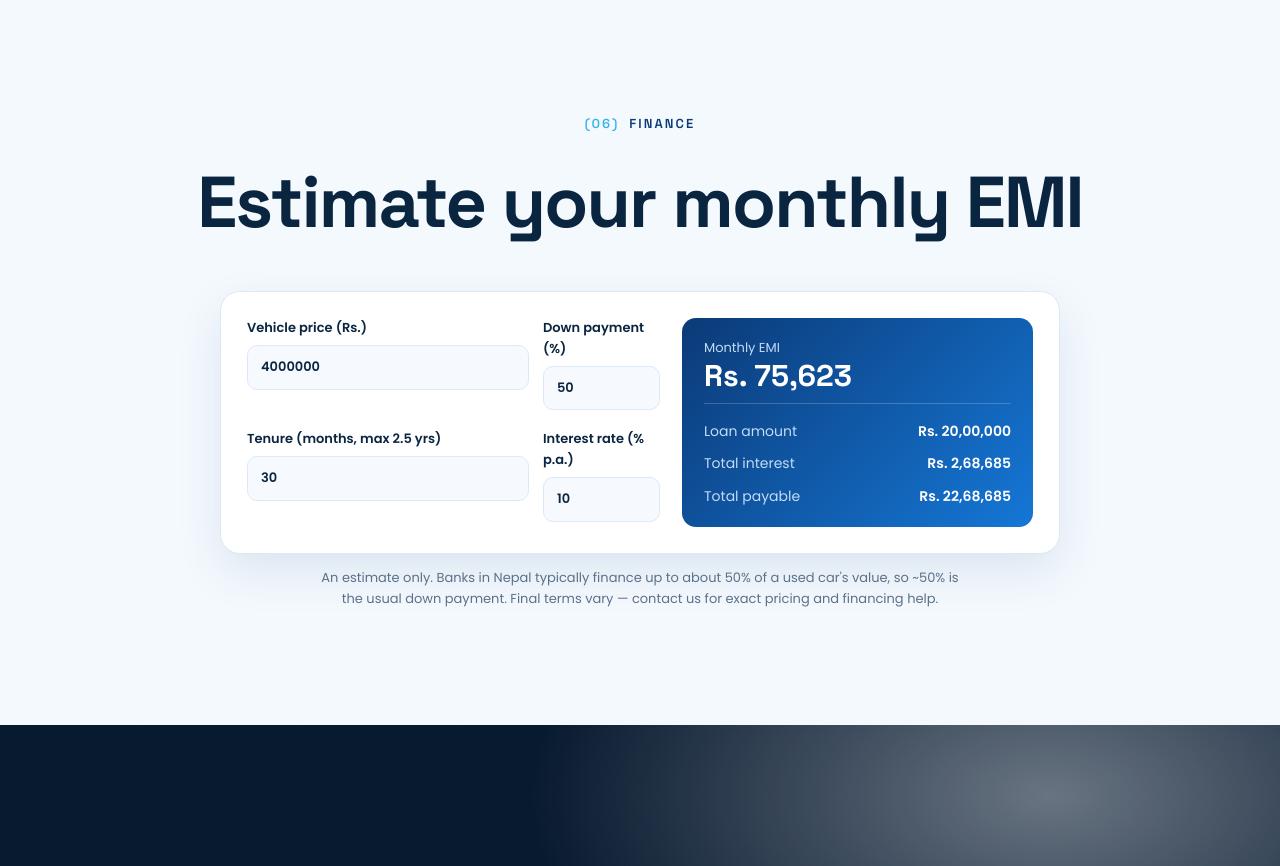
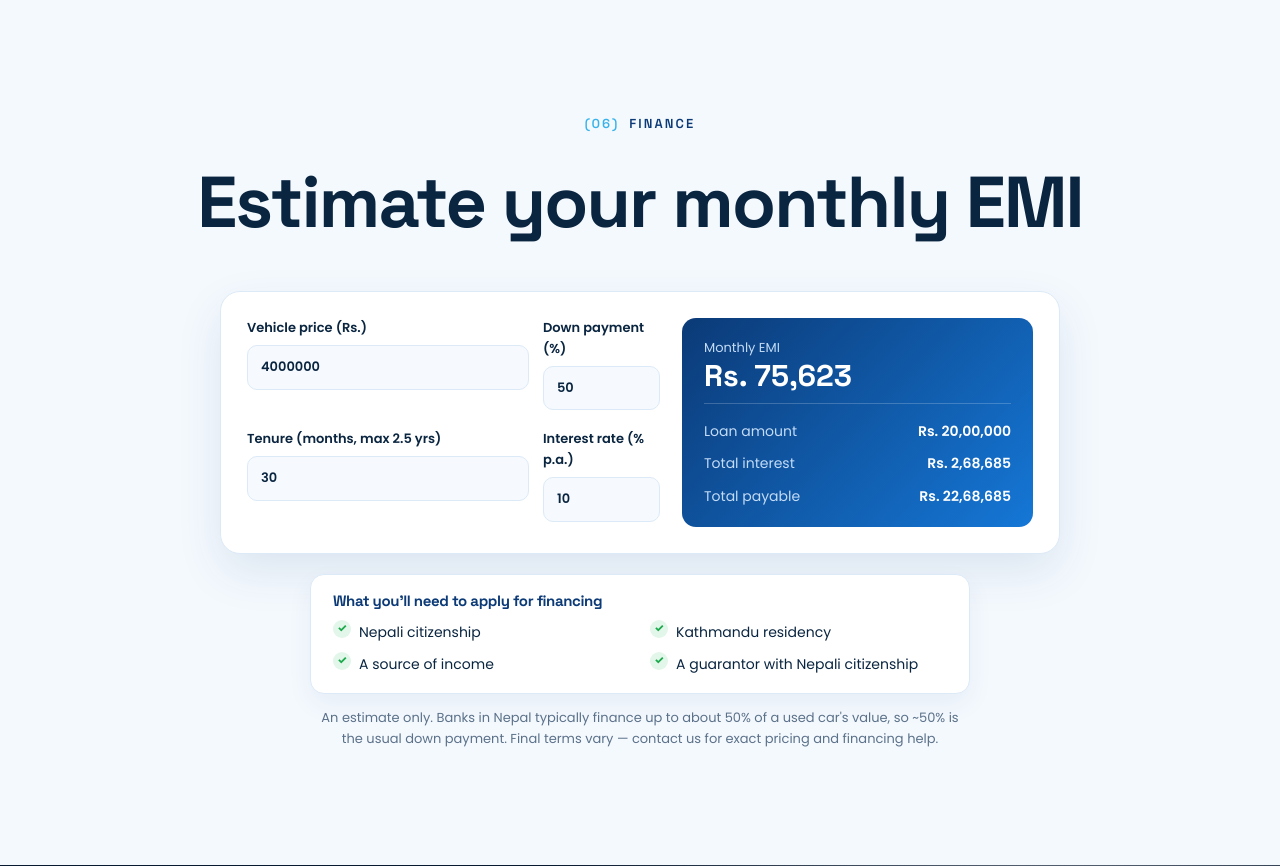
Before and after one commit to sasam17/shreya-auto-enterprises, a Flask app: page /car/1 in a window 1280 px wide. Shown: the part 4993-5859 px from the top of the page. Run offline with Flask 3, Linux system fonts and the light colour scheme; data comes from the database, SQL or seed files in the repository; some libraries are stand-ins or nearby versions.

Commit message:
Finance: list EMI/financing requirements under the calculator
Add a bilingual "What you'll need to apply for financing" checklist (Nepali
citizenship, Kathmandu residency, income source, a guarantor with Nepali
citizenship) below the EMI calculator on the home and car pages. Bump asset
cache version to v53.

Co-Authored-By: Claude Opus 4.8 <noreply@anthropic.com>

```diff
--- a/static/assets/css/styles.css
+++ b/static/assets/css/styles.css
@@ -866,7 +866,13 @@ body.cursor-live .cur-dot, body.cursor-live .cur-ring{opacity:1}
 .emi-out__row{display:flex; align-items:center; justify-content:space-between; font-size:14px}
 .emi-out__row span{color:#c3dbf6}
 .emi-note{text-align:center; color:var(--ink-dim, #5b7189); font-size:13px; margin-top:14px; max-width:640px; margin-left:auto; margin-right:auto}
+.emi-reqs{max-width:660px; margin:20px auto 0; background:var(--card,#fff); border:1px solid var(--line,#dceaf7); border-radius:14px; padding:18px 22px; box-shadow:0 10px 26px rgba(11,58,119,.06)}
+.emi-reqs h3{font-family:var(--font-display,"Space Grotesk"),sans-serif; font-size:15px; margin:0 0 12px; color:var(--navy,#0b3a77)}
+.emi-reqs ul{list-style:none; margin:0; padding:0; display:grid; grid-template-columns:1fr 1fr; gap:10px 20px}
+.emi-reqs li{position:relative; padding-left:26px; font-size:14px; color:var(--ink,#0a2540)}
+.emi-reqs li::before{content:"✓"; position:absolute; left:0; top:-1px; width:18px; height:18px; border-radius:50%; background:#e2f6ea; color:#1ba94c; font-size:11px; font-weight:800; display:flex; align-items:center; justify-content:center}
 @media(max-width:680px){ .emi-card{grid-template-columns:1fr} .emi-inputs{grid-template-columns:1fr 1fr} }
+@media(max-width:560px){ .emi-reqs ul{grid-template-columns:1fr} }
 
 /* compare button on cards + floating tray */
 .car-card__cmp{width:34px; height:34px; flex:0 0 auto; border:1.5px solid var(--line, #dceaf7); background:var(--card,#fff); color:var(--navy,#0b3a77); border-radius:50%; cursor:pointer; font-size:15px; line-height:1; display:inline-flex; align-items:center; justify-content:center; transition:background .18s, color .18s, border-color .18s}
--- a/templates/car.html
+++ b/templates/car.html
@@ -22,7 +22,7 @@
   <link rel="preconnect" href="https://fonts.gstatic.com" crossorigin />
   <link rel="stylesheet" media="print" onload="this.media='all'" href="https://fonts.googleapis.com/css2?family=Noto+Sans+Devanagari:wght@400;500;600;700&family=Poppins:wght@400;500;600&family=Space+Grotesk:wght@500;600;700&display=swap" />
   <noscript><link rel="stylesheet" href="https://fonts.googleapis.com/css2?family=Noto+Sans+Devanagari:wght@400;500;600;700&family=Poppins:wght@400;500;600&family=Space+Grotesk:wght@500;600;700&display=swap" /></noscript>
-  <link rel="stylesheet" href="/assets/css/styles.css?v=52" />
+  <link rel="stylesheet" href="/assets/css/styles.css?v=53" />
 </head>
 {% set label = car.brand ~ ' ' ~ car.name ~ (' ' ~ car.year if car.year else '') %}
 {% set inquiry = "Hello Shreya Auto, I'm interested in the " ~ label ~ (" (" ~ car.specs[0] ~ ")" if car.specs else "") ~ ". Is it still available?" %}
@@ -233,6 +233,15 @@
             <div class="emi-out__row"><span data-en="Total payable" data-np="कुल भुक्तानी">Total payable</span><b id="emiTotal">—</b></div>
           </div>
         </div>
+        <div class="emi-reqs reveal-up" data-delay="3">
+          <h3 data-en="What you'll need to apply for financing" data-np="फाइनान्सका लागि के चाहिन्छ">What you'll need to apply for financing</h3>
+          <ul>
+            <li data-en="Nepali citizenship" data-np="नेपाली नागरिकता">Nepali citizenship</li>
+            <li data-en="Kathmandu residency" data-np="काठमाडौँ बसोबास">Kathmandu residency</li>
+            <li data-en="A source of income" data-np="आम्दानीको स्रोत">A source of income</li>
+            <li data-en="A guarantor with Nepali citizenship" data-np="नेपाली नागरिकता भएको जमानीकर्ता">A guarantor with Nepali citizenship</li>
+          </ul>
+        </div>
         <p class="emi-note reveal-up" data-en="An estimate only. Banks in Nepal typically finance up to about 50% of a used car's value, so ~50% is the usual down payment. Final terms vary — contact us for exact pricing and financing help." data-np="यो अनुमान मात्र हो। नेपालमा बैंकहरूले प्रायः सेकेन्डह्यान्ड गाडीको करिब ५०% सम्म मात्र फाइनान्स गर्छन्, त्यसैले प्रायः ५०% अग्रिम भुक्तानी हुन्छ। अन्तिम सर्त फरक हुन सक्छ — सही मूल्यका लागि सम्पर्क गर्नुहोस्।">An estimate only. Banks in Nepal typically finance up to about 50% of a used car's value, so ~50% is the usual down payment. Final terms vary — contact us for exact pricing.</p>
       </div>
     </section>
@@ -299,6 +308,6 @@
     <video id="lightboxVideo" controls playsinline preload="none" hidden></video>
   </div>
 
-  <script src="/assets/js/main.js?v=52" defer></script>
+  <script src="/assets/js/main.js?v=53" defer></script>
 </body>
 </html>
--- a/templates/cars.html
+++ b/templates/cars.html
@@ -22,7 +22,7 @@
   <link rel="preconnect" href="https://fonts.gstatic.com" crossorigin />
   <link rel="stylesheet" media="print" onload="this.media='all'" href="https://fonts.googleapis.com/css2?family=Noto+Sans+Devanagari:wght@400;500;600;700&family=Poppins:wght@400;500;600&family=Space+Grotesk:wght@500;600;700&display=swap" />
   <noscript><link rel="stylesheet" href="https://fonts.googleapis.com/css2?family=Noto+Sans+Devanagari:wght@400;500;600;700&family=Poppins:wght@400;500;600&family=Space+Grotesk:wght@500;600;700&display=swap" /></noscript>
-  <link rel="stylesheet" href="assets/css/styles.css?v=52" />
+  <link rel="stylesheet" href="assets/css/styles.css?v=53" />
 </head>
 <body>
   <a class="skip-link" href="#carsGrid">Skip to content</a>
@@ -166,6 +166,6 @@
       window.SHREYA_PARTNERS = _shreya.partners;
     } catch (e) { console.error("Could not read injected showroom data:", e); }
   </script>
-  <script src="assets/js/main.js?v=52" defer></script>
+  <script src="assets/js/main.js?v=53" defer></script>
 </body>
 </html>
```
Also changed, not shown: templates/index.html (+11 -2 lines).
